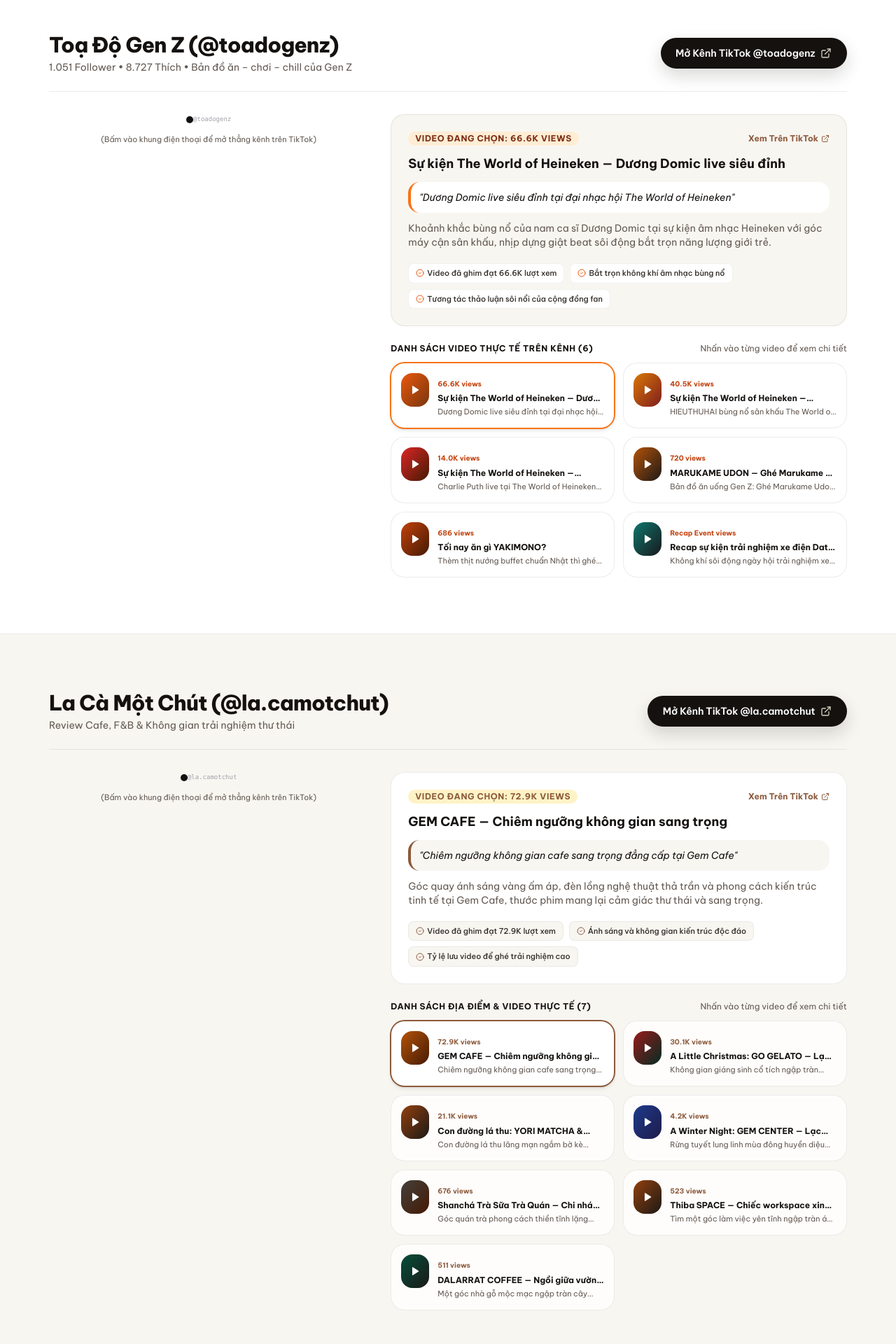
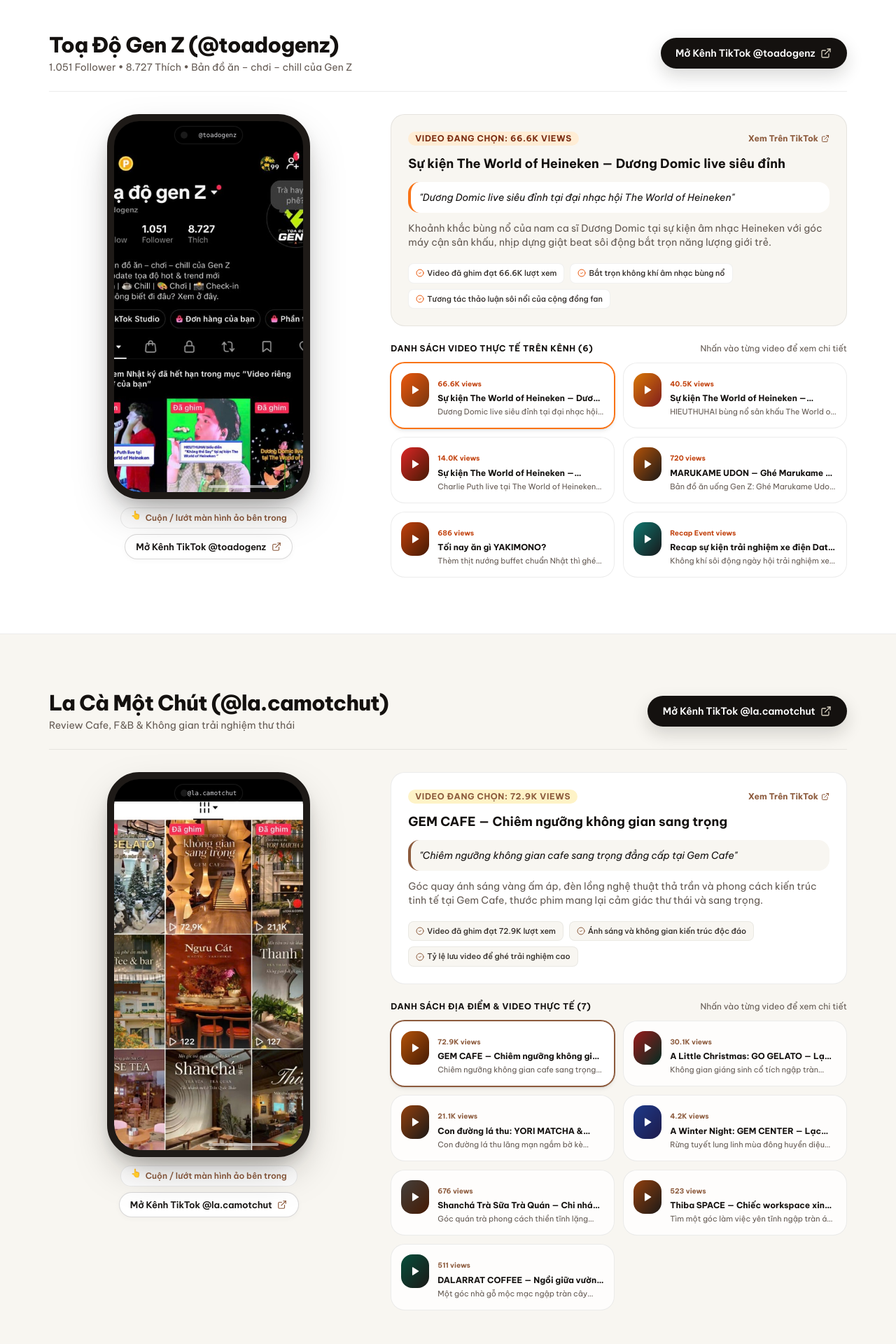
Before and after one commit to Tranducvuwork/tolananh-portfolio, a Next.js app: page /work in a window 1280 px wide. Shown: the part 480-2400 px from the top of the page at 70% size. Built offline with nearby package versions, Linux system fonts and the light colour scheme.

Commit message:
feat: implement interactive virtual scrollable smartphone screen for channel mockups

```diff
--- a/app/globals.css
+++ b/app/globals.css
@@ -593,3 +593,80 @@ body {
 .image-replace:hover {
   background: #8C5A3C;
 }
+
+/* Virtual Interactive Smartphone Mockup */
+.phone-mockup-pro {
+  width: 290px;
+  height: 550px;
+  background: #111111;
+  border: 10px solid #1E1A17;
+  border-radius: 46px;
+  box-shadow:
+    0 0 0 1px rgba(255, 255, 255, 0.12),
+    0 25px 60px -15px rgba(20, 17, 15, 0.35),
+    0 12px 24px -8px rgba(20, 17, 15, 0.2);
+  position: relative;
+  overflow: hidden;
+  display: flex;
+  flex-direction: column;
+}
+
+.phone-dynamic-island {
+  position: absolute;
+  top: 8px;
+  left: 50%;
+  transform: translateX(-50%);
+  width: 96px;
+  height: 24px;
+  background: #000000;
+  border-radius: 20px;
+  z-index: 40;
+  box-shadow: 0 0 1px 1px rgba(255, 255, 255, 0.1);
+  display: flex;
+  align-items: center;
+  justify-content: space-between;
+  padding: 0 8px;
+  pointer-events: none;
+}
+
+.phone-screen {
+  flex: 1;
+  width: 100%;
+  height: 100%;
+  background: #000000;
+  border-radius: 36px;
+  overflow-y: auto;
+  overflow-x: hidden;
+  position: relative;
+  scroll-behavior: smooth;
+  -webkit-overflow-scrolling: touch;
+}
+
+/* Custom subtle scrollbar inside phone */
+.phone-screen::-webkit-scrollbar {
+  width: 4px;
+}
+.phone-screen::-webkit-scrollbar-track {
+  background: rgba(0, 0, 0, 0.3);
+}
+.phone-screen::-webkit-scrollbar-thumb {
+  background: rgba(255, 255, 255, 0.35);
+  border-radius: 999px;
+}
+.phone-screen::-webkit-scrollbar-thumb:hover {
+  background: rgba(255, 255, 255, 0.6);
+}
+
+.phone-home-indicator {
+  position: sticky;
+  bottom: 6px;
+  left: 50%;
+  margin-inline: auto;
+  width: 100px;
+  height: 4px;
+  background: rgba(255, 255, 255, 0.55);
+  border-radius: 999px;
+  z-index: 30;
+  pointer-events: none;
+  backdrop-filter: blur(4px);
+}
--- a/app/work/page.tsx
+++ b/app/work/page.tsx
@@ -191,38 +191,52 @@ export default function WorkPage() {
             {/* Gen Z Phone Screenshot + Video Details */}
             <div className="grid grid-cols-1 lg:grid-cols-12 gap-8 items-start">
 
-              {/* Phone Frame showing REAL TikTok Channel Screenshot */}
+              {/* Virtual Interactive Smartphone Screen */}
               <div className="lg:col-span-5 flex flex-col items-center">
+                <div className="phone-mockup-pro relative select-none">
+                  {/* Dynamic Island Header */}
+                  <div className="phone-dynamic-island">
+                    <div className="w-2.5 h-2.5 rounded-full bg-[#1A1A1A]" />
+                    <span className="text-[9px] font-mono text-zinc-300">@toadogenz</span>
+                  </div>
+
+                  {/* Scrollable Virtual Screen */}
+                  <div
+                    className="phone-screen"
+                    tabIndex={0}
+                    role="region"
+                    aria-label="Màn hình ảo kênh TikTok Toạ Độ Gen Z"
+                  >
+                    <div className="relative w-full pt-8 pb-10">
+                      <Image
+                        src="/images/channels/toadogenz_channel.jpg"
+                        alt="Giao diện kênh TikTok Toạ Độ Gen Z"
+                        width={549}
+                        height={1024}
+                        priority
+                        className="w-full h-auto min-h-[680px] object-cover object-top block select-none"
+                      />
+                    </div>
+
+                    {/* Bottom Home Indicator */}
+                    <div className="phone-home-indicator" />
+                  </div>
+                </div>
+
+                <div className="inline-flex items-center gap-1.5 text-xs text-[#8C5A3C] font-semibold mt-3 bg-white px-3.5 py-1.5 rounded-full border border-[rgba(20,17,15,0.08)] shadow-xs">
+                  <span className="animate-bounce">👆</span>
+                  <span>Cuộn / lướt màn hình ảo bên trong</span>
+                </div>
+
                 <a
                   href="https://www.tiktok.com/@toadogenz?_r=1&_t=ZS-9BjNMmzw5vc"
                   target="_blank"
                   rel="noopener noreferrer"
-                  className="phone-mockup-pro select-none relative group block cursor-pointer"
-                  title="Nhấn để mở kênh TikTok @toadogenz"
+                  className="btn btn-secondary btn-sm mt-2 text-xs"
                 >
-                  <div className="phone-dynamic-island flex items-center justify-between px-3">
-                    <div className="w-2.5 h-2.5 rounded-full bg-[#111111]" />
-                    <span className="text-[9px] font-mono text-zinc-400">@toadogenz</span>
-                  </div>
-
-                  <div className="phone-screen relative bg-black overflow-hidden">
-                    <Image
-                      src="/images/channels/toadogenz_channel.jpg"
-                      alt="Giao diện kênh TikTok Toạ Độ Gen Z"
-                      fill
-                      className="object-cover object-top group-hover:scale-102 transition-transform duration-300"
-                    />
-                    <div className="absolute inset-0 bg-black/0 group-hover:bg-black/20 transition-colors flex items-end justify-center p-4">
-                      <div className="px-3 py-1.5 rounded-full bg-black/75 backdrop-blur-md text-[11px] font-medium text-white flex items-center gap-1.5 shadow-lg">
-                        <span>Mở kênh TikTok @toadogenz</span>
-                        <ExternalLink className="w-3 h-3" />
-                      </div>
-                    </div>
-                  </div>
+                  <span>Mở Kênh TikTok @toadogenz</span>
+                  <ExternalLink className="w-3.5 h-3.5 text-[#8C5A3C]" />
                 </a>
-                <p className="text-[11px] text-[#635952] text-center mt-3">
-                  (Bấm vào khung điện thoại để mở thẳng kênh trên TikTok)
-                </p>
               </div>
 
               {/* Right Side: Active Video Info & Real Videos List */}
@@ -341,38 +355,52 @@ export default function WorkPage() {
             {/* La Ca Phone Mockup + Video List */}
             <div className="grid grid-cols-1 lg:grid-cols-12 gap-8 items-start">
 
-              {/* Phone Frame showing REAL TikTok Channel Screenshot */}
+              {/* Virtual Interactive Smartphone Screen */}
               <div className="lg:col-span-5 flex flex-col items-center">
+                <div className="phone-mockup-pro relative select-none">
+                  {/* Dynamic Island Header */}
+                  <div className="phone-dynamic-island">
+                    <div className="w-2.5 h-2.5 rounded-full bg-[#1A1A1A]" />
+                    <span className="text-[9px] font-mono text-zinc-300">@la.camotchut</span>
+                  </div>
+
+                  {/* Scrollable Virtual Screen */}
+                  <div
+                    className="phone-screen"
+                    tabIndex={0}
+                    role="region"
+                    aria-label="Màn hình ảo kênh TikTok La Cà Một Chút"
+                  >
+                    <div className="relative w-full pt-8 pb-10">
+                      <Image
+                        src="/images/channels/lacamotchut_channel.jpg"
+                        alt="Giao diện kênh TikTok La Cà Một Chút"
+                        width={564}
+                        height={1024}
+                        priority
+                        className="w-full h-auto min-h-[680px] object-cover object-top block select-none"
+                      />
+                    </div>
+
+                    {/* Bottom Home Indicator */}
+                    <div className="phone-home-indicator" />
+                  </div>
+                </div>
+
+                <div className="inline-flex items-center gap-1.5 text-xs text-[#8C5A3C] font-semibold mt-3 bg-white px-3.5 py-1.5 rounded-full border border-[rgba(20,17,15,0.08)] shadow-xs">
+                  <span className="animate-bounce">👆</span>
+                  <span>Cuộn / lướt màn hình ảo bên trong</span>
+                </div>
+
                 <a
                   href="https://www.tiktok.com/@la.camotchut?_r=1&_t=ZS-9AlGxP5d7HM"
                   target="_blank"
                   rel="noopener noreferrer"
-                  className="phone-mockup-pro select-none relative group block cursor-pointer"
-                  title="Nhấn để mở kênh TikTok @la.camotchut"
+                  className="btn btn-secondary btn-sm mt-2 text-xs"
                 >
-                  <div className="phone-dynamic-island flex items-center justify-between px-3">
-                    <div className="w-2.5 h-2.5 rounded-full bg-[#111111]" />
-                    <span className="text-[9px] font-mono text-zinc-400">@la.camotchut</span>
-                  </div>
-
-                  <div className="phone-screen relative bg-black overflow-hidden">
-                    <Image
-                      src="/images/channels/lacamotchut_channel.jpg"
-                      alt="Giao diện kênh TikTok La Cà Một Chút"
-                      fill
-                      className="object-cover object-top group-hover:scale-102 transition-transform duration-300"
-                    />
-                    <div className="absolute inset-0 bg-black/0 group-hover:bg-black/20 transition-colors flex items-end justify-center p-4">
-                      <div className="px-3 py-1.5 rounded-full bg-black/75 backdrop-blur-md text-[11px] font-medium text-white flex items-center gap-1.5 shadow-lg">
-                        <span>Mở kênh TikTok @la.camotchut</span>
-                        <ExternalLink className="w-3 h-3" />
-                      </div>
-                    </div>
-                  </div>
+                  <span>Mở Kênh TikTok @la.camotchut</span>
+                  <ExternalLink className="w-3.5 h-3.5 text-[#8C5A3C]" />
                 </a>
-                <p className="text-[11px] text-[#635952] text-center mt-3">
-                  (Bấm vào khung điện thoại để mở thẳng kênh trên TikTok)
-                </p>
               </div>
 
               {/* Right Side: Active Video Info & Real Videos List */}
@@ -491,38 +519,52 @@ export default function WorkPage() {
             {/* Búp Sky Metrics & Channel Screenshot Display */}
             <div className="grid grid-cols-1 lg:grid-cols-12 gap-8 items-start">
 
-              {/* Phone Frame showing REAL Búp Sky Channel Screenshot */}
+              {/* Virtual Interactive Smartphone Screen */}
               <div className="lg:col-span-5 flex flex-col items-center">
+                <div className="phone-mockup-pro relative select-none">
+                  {/* Dynamic Island Header */}
+                  <div className="phone-dynamic-island">
+                    <div className="w-2.5 h-2.5 rounded-full bg-[#1A1A1A]" />
+                    <span className="text-[9px] font-mono text-zinc-300">@bupskycuisine</span>
+                  </div>
+
+                  {/* Scrollable Virtual Screen */}
+                  <div
+                    className="phone-screen"
+                    tabIndex={0}
+                    role="region"
+                    aria-label="Màn hình ảo kênh TikTok Búp Sky Cuisine"
+                  >
+                    <div className="relative w-full pt-8 pb-10">
+                      <Image
+                        src="/images/channels/bupsky_channel.jpg"
+                        alt="Thông số và video thực tế kênh TikTok Búp Sky Cuisine"
+                        width={559}
+                        height={1024}
+                        priority
+                        className="w-full h-auto min-h-[680px] object-cover object-top block select-none"
+                      />
+                    </div>
+
+                    {/* Bottom Home Indicator */}
+                    <div className="phone-home-indicator" />
+                  </div>
+                </div>
+
+                <div className="inline-flex items-center gap-1.5 text-xs text-[#8C5A3C] font-semibold mt-3 bg-[#FAF7F2] px-3.5 py-1.5 rounded-full border border-[rgba(20,17,15,0.08)] shadow-xs">
+                  <span className="animate-bounce">👆</span>
+                  <span>Cuộn / lướt màn hình ảo bên trong</span>
+                </div>
+
                 <a
                   href="https://www.tiktok.com/@bupskycuisine"
                   target="_blank"
                   rel="noopener noreferrer"
-                  className="phone-mockup-pro select-none relative group block cursor-pointer"
-                  title="Nhấn để mở kênh TikTok Búp Sky Cuisine"
+                  className="btn btn-secondary btn-sm mt-2 text-xs"
                 >
-                  <div className="phone-dynamic-island flex items-center justify-between px-3">
-                    <div className="w-2.5 h-2.5 rounded-full bg-[#111111]" />
-                    <span className="text-[9px] font-mono text-zinc-400">@bupskycuisine</span>
-                  </div>
-
-                  <div className="phone-screen relative bg-black overflow-hidden">
-                    <Image
-                      src="/images/channels/bupsky_channel.jpg"
-                      alt="Thông số và video thực tế kênh TikTok Búp Sky Cuisine"
-                      fill
-                      className="object-cover object-top group-hover:scale-102 transition-transform duration-300"
-                    />
-                    <div className="absolute inset-0 bg-black/0 group-hover:bg-black/20 transition-colors flex items-end justify-center p-4">
-                      <div className="px-3 py-1.5 rounded-full bg-black/75 backdrop-blur-md text-[11px] font-medium text-white flex items-center gap-1.5 shadow-lg">
-                        <span>Mở kênh TikTok Búp Sky</span>
-                        <ExternalLink className="w-3 h-3" />
-                      </div>
-                    </div>
-                  </div>
+                  <span>Mở Kênh TikTok Búp Sky</span>
+                  <ExternalLink className="w-3.5 h-3.5 text-[#8C5A3C]" />
                 </a>
-                <p className="text-[11px] text-[#635952] text-center mt-3">
-                  (Ảnh chụp thông số thực tế kênh TikTok Búp Sky Cuisine)
-                </p>
               </div>
 
               {/* Metrics & Highlights */}
```
